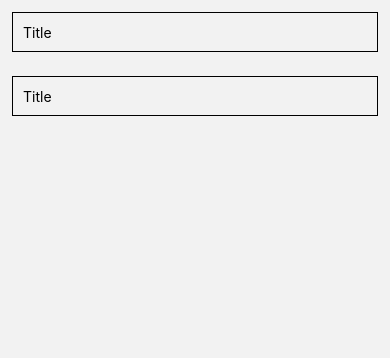
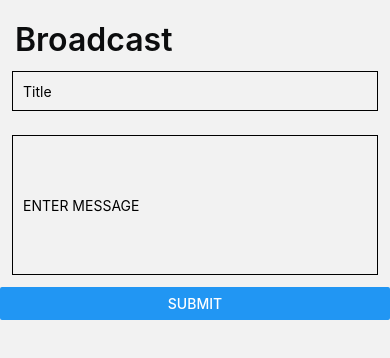
Before and after one commit to chuaziheng/code_exp, a React Native app: screen /CreateBroadcast in a window 390 px wide. Shown: the top 358 px of the page. Built offline with nearby package versions, Linux system fonts and the light colour scheme.

Commit message:
Added: Broadcast FE

```diff
--- /dev/null
+++ b/assets/colors/colors.js
@@ -0,0 +1,14 @@
+const colors = {
+	background: '#FBFCFE',
+	textDark: '#0C0D0E',
+	primary: '#F5CA48',
+	secondary: '#F26C68',
+	textLight: '#CDCDCD',
+	textAccent: '#F35D38',
+	white: '#FFF',
+	black: '#000',
+	grey: '#F5F5F5',
+	textGrey: '#737373',
+      };
+
+export default colors;
--- a/components/pages/CreateBroadcast/CreateBroadcast.js
+++ b/components/pages/CreateBroadcast/CreateBroadcast.js
@@ -1,35 +1,85 @@
 import * as React from 'react';
-import { TextInput, StyleSheet } from 'react-native';
+import { TextInput, StyleSheet, View, Text, Button, Alert  } from 'react-native';
 import { SafeAreaView } from 'react-native-safe-area-context';
+import colors from '../../../assets/colors/colors';
 
 const CreateBroadcastScreen = ()  => {
-    const [text, onChangeText] = React.useState(null);
+    const [titleText, onChangeTitle] = React.useState("");
+    const [messageText, onChangeMessage] = React.useState("");
 
     return (
         <SafeAreaView>
+            <View style={styles.headerWrapper}>
+            {/* Header */}
+            <View style={styles.titlesWrapper}>
+                {/* <Text style={styles.titlesSubtitle}>Hello,</Text> */}
+                <Text style={styles.titlesTitle}>Broadcast</Text>
+            </View>
+
+            </View>
             <TextInput
-                style={styles.input}
-                onChangeText={onChangeText}
-                value={text}
+                style={styles.inputTitle}
+                onChangeText={onChangeTitle}
+                value={titleText}
                 placeholder="Title"
             />
             <TextInput
                 style={styles.input}
-                onChangeText={onChangeText}
-                value={text}
-                placeholder="Title"
+                onChangeText={onChangeMessage}
+                value={messageText}
+                placeholder="ENTER MESSAGE"
+            />
+            <Button
+                style={styles.submitButton}
+                title="Submit"
+                onPress={() => alert('Simple Button pressed')}
+                // onPress={() => Alert.alert('Simple Button pressed')}
             />
         </SafeAreaView>
     );
 }
 
 const styles = StyleSheet.create({
-    input: {
+    headerWrapper: {
+        flexDirection: 'row',
+        justifyContent: 'space-between',
+        paddingHorizontal: 15,
+        paddingTop: 20,
+        alignItems: 'right',
+      },
+    inputTitle: {
       height: 40,
       margin: 12,
       borderWidth: 1,
       padding: 10,
     },
+    input: {
+        height: 140,
+        margin: 12,
+        borderWidth: 1,
+        padding: 10,
+      },
+    titlesSubtitle: {
+        // fontFamily: 'Montserrat-Regular',
+        fontSize: 25,
+        fontWeight: '600',
+        color: colors.textDark,
+      },
+      titlesTitle: {
+        // fontFamily: 'Montserrat-Bold',
+        fontSize: 32,
+        color: colors.textDark,
+        fontWeight: '600',
+        justifyContent: "center",
+        alignItems: "center"
+      },
+      submitButton: {
+          flex: 1,
+          width: 30,
+          flexDirection: 'row',
+          alignItems: 'center',
+          justifyContent: 'center',
+      }
   });
 
 export default CreateBroadcastScreen;
--- a/package.json
+++ b/package.json
@@ -14,6 +14,7 @@
     "@react-navigation/native-stack": "^6.6.2",
     "expo": "~45.0.0",
     "expo-status-bar": "~1.3.0",
+    "firebase": "^9.8.3",
     "react": "17.0.2",
     "react-dom": "17.0.2",
     "react-native": "0.68.2",
```
Also changed, not shown: 2 other files (tests, documents, lock files or other folders).
